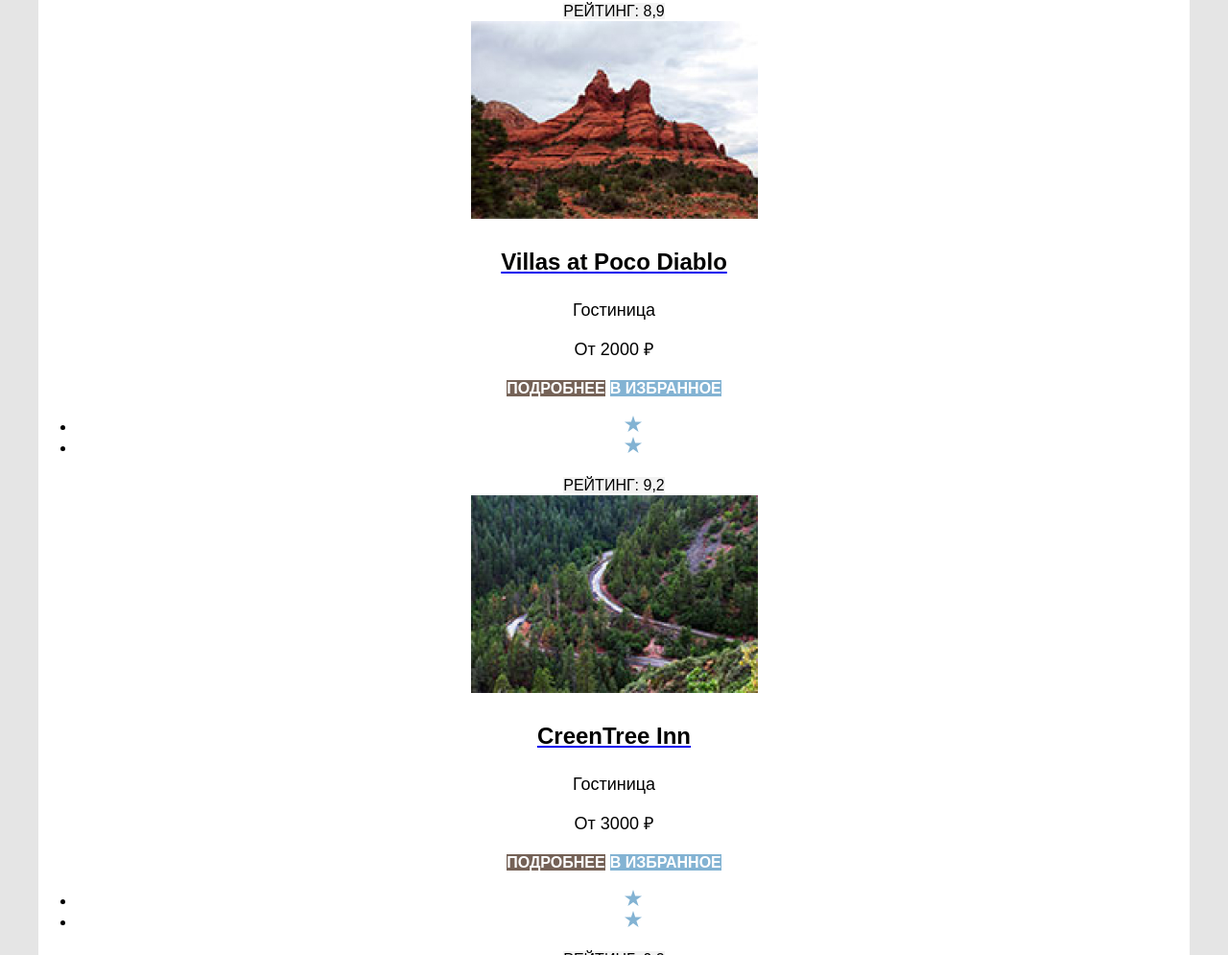
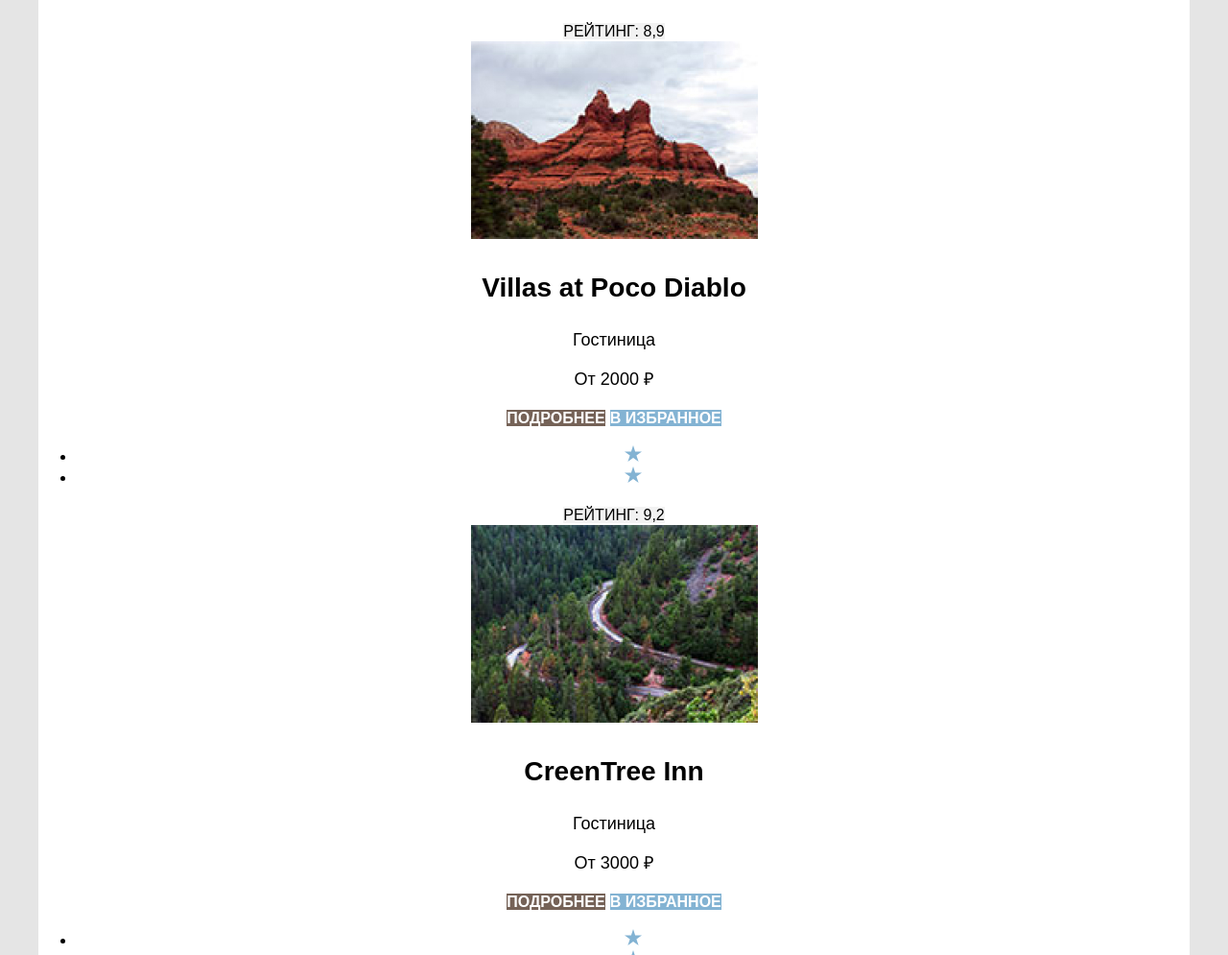
Before and after one commit to htmlacademy-htmlcss/1975777-sedona-33, a plain HTML site: page catalog.html in a window 1280 px wide. Shown: the part 1805-2800 px from the top of the page at 96% size. Drawn offline with Linux system fonts and the light colour scheme.

Commit message:
стилизация внутренней страницы

```diff
--- a/catalog.html
+++ b/catalog.html
@@ -108,9 +108,9 @@
 
     <!-- Каталог -->
     <div class="product-card">
+      <img class="product-card-image" src="images/amara-resort.jpg" width="299" height="206"
+             alt="Фото гостиницы">
       <a class="product-card-link" href="#">
-        <img class="product-card-image" src="images/amara-resort.jpg" width="299" height="206"
-             alt="Фото гостиницы">
         <h3 class="product-card-title">Amara Resort & Spa</h3>
       </a>
       <p class="product-card-type-home">Гостиница</p>
@@ -136,9 +136,9 @@
     </div>
 
     <div class="product-card">
+      <img class="product-card-image" src="images/desert-quail-inn.jpg" width="299" height="206"
+             alt="Фото гостиницы">
       <a class="product-card-link" href="product.html">
-        <img class="product-card-image" src="images/desert-quail-inn.jpg" width="299" height="206"
-             alt="Фото гостиницы">
         <h3 class="product-card-title">Desert Quail Inn</h3>
       </a>
       <p class="product-card-type-home">Гостиница</p>
@@ -161,10 +161,9 @@
     </div>
 
     <div class="product-card">
-      <a class="product-card-link" href="product.html">
-
-        <img class="product-card-image" src="images/villas-at-poco-diablo.jpg" width="299" height="206"
+      <img class="product-card-image" src="images/villas-at-poco-diablo.jpg" width="299" height="206"
              alt="Фото гостиницы">
+      <a class="product-card-link" href="#">
         <h3 class="product-card-title">Villas at Poco Diablo</h3>
       </a>
        <p class="product-card-type-home">Гостиница</p>
@@ -184,9 +183,9 @@
     </div>
 
     <div class="product-card">
-      <a class="product-card-link" href="product.html">
-        <img class="product-card-image" src="images/creentree-inn.jpg" width="299" height="206"
+      <img class="product-card-image" src="images/creentree-inn.jpg" width="299" height="206"
              alt="Фото гостиницы">
+      <a class="product-card-link" href="#">
         <h3 class="product-card-title">CreenTree Inn</h3>
       </a>
       <p class="product-card-type-home">Гостиница</p>
--- a/styles/styles.css
+++ b/styles/styles.css
@@ -284,8 +284,8 @@ body {
 .mode-control {
   text-align: center;
 }
-/*подчеркивание как ссылка*/
-.product-card-title {
+
+.product-card-link {
   font-size: 24px;
   font-weight: 700;
   line-height: 31px;
```
